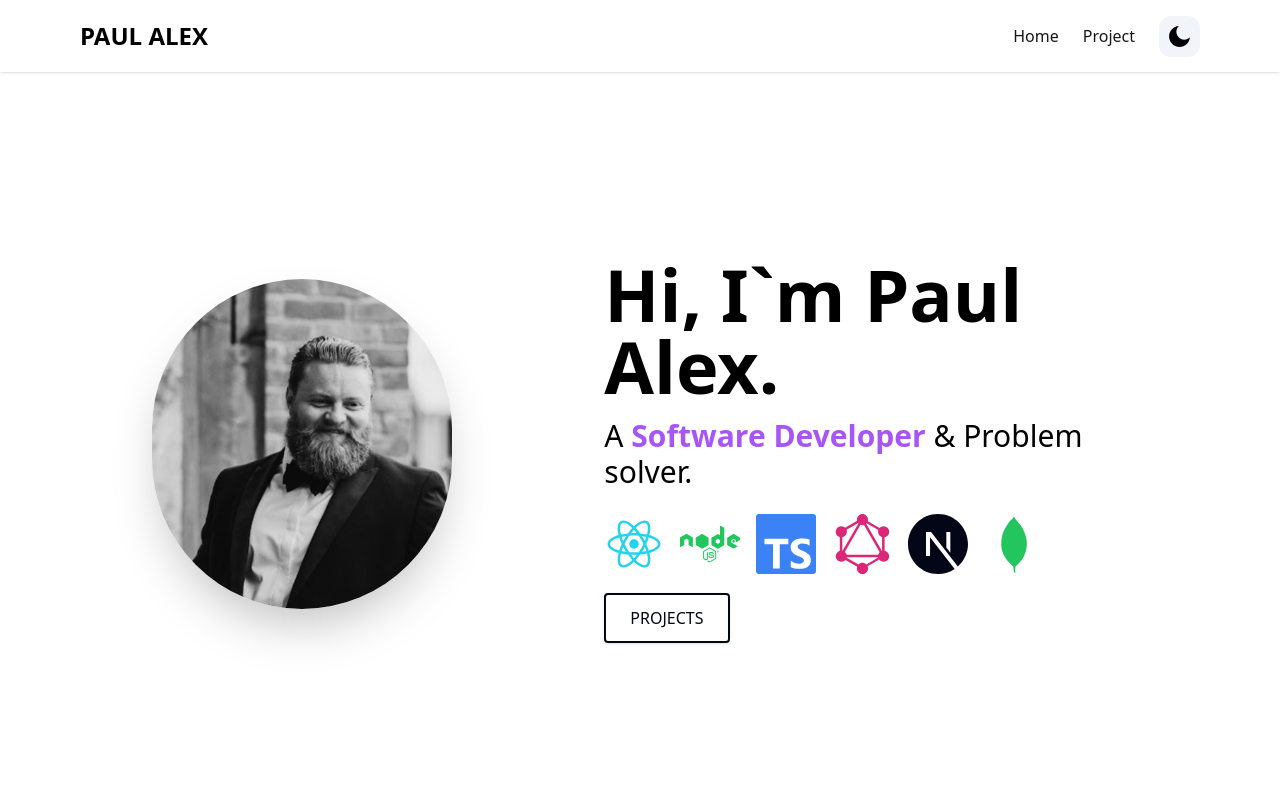
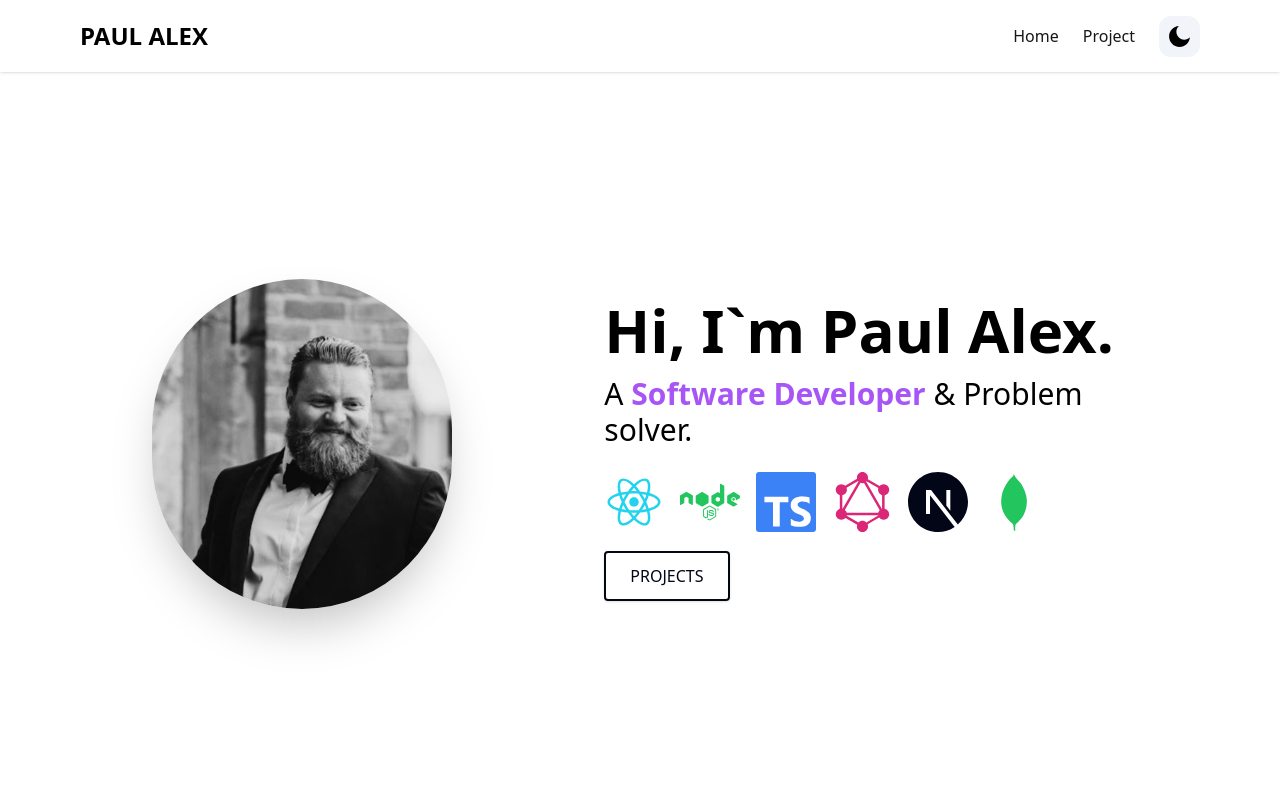
Before and after one commit to paulalextech/nextjs-portfolio, a Next.js app: page / in a window 1280 px wide. Shown: the top 800 px of the page. Built offline with nearby package versions, Linux system fonts and the light colour scheme.

Commit message:
h1 size adjusted

```diff
--- a/components/HeroSection.tsx
+++ b/components/HeroSection.tsx
@@ -24,7 +24,7 @@ const HeroSection = () => {
 					/>
 				</div>
 				<div className="md:mt-2 md:w-3/5">
-					<h1 className="font-bold sm:text-6xl text-4xl mt-6 md:text-7xl md:mt-0">
+					<h1 className="font-bold sm:text-6xl text-4xl mt-6 md:text-6xl md:mt-0">
 						Hi, I`m Paul Alex.
 					</h1>
 					<p className="text-xl mt-4 mb-2 md:text-3xl">
```
